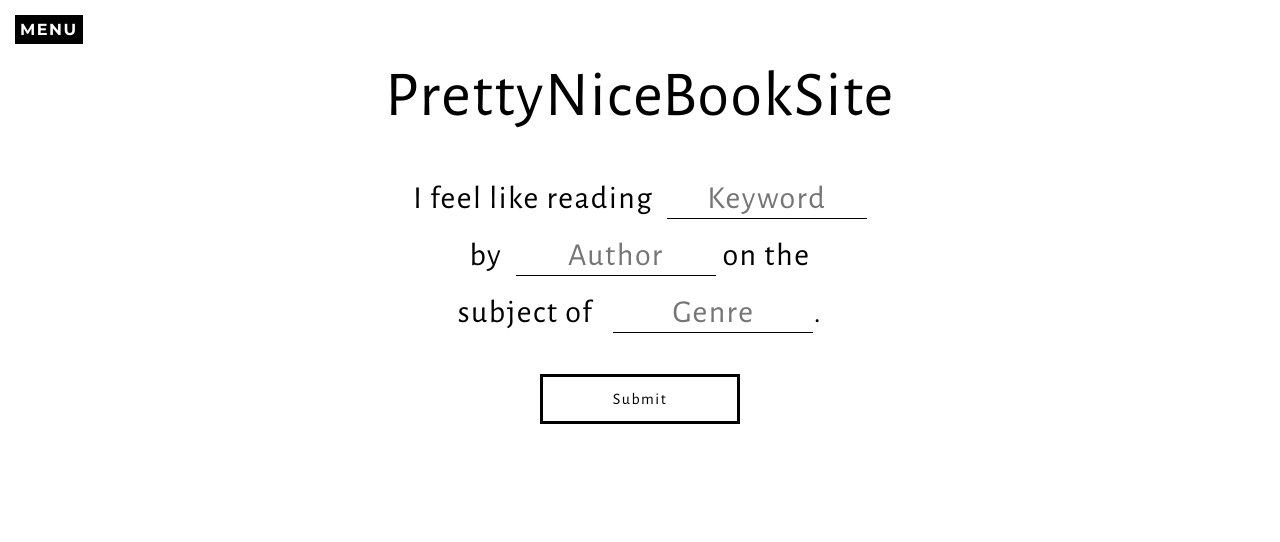
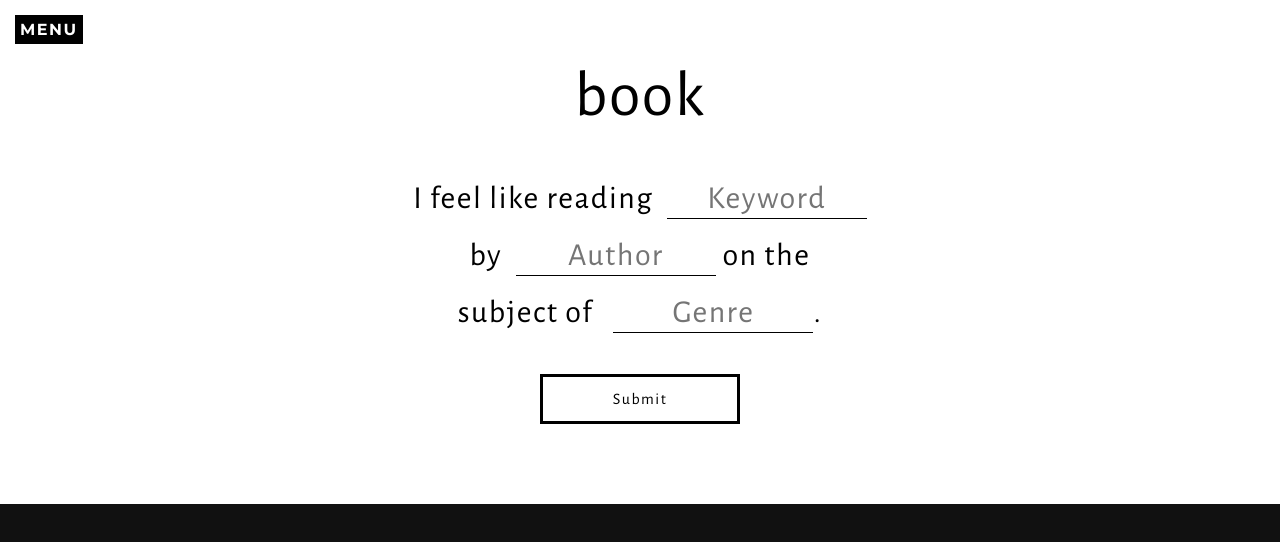
Before and after one commit to vienly/prettynicebooksite, a website: page index.html in a window 1280 px wide. Drawn offline with nearby package versions, Linux system fonts and the light colour scheme.

Commit message:
fixed some resizing issues

```diff
--- a/index.html
+++ b/index.html
@@ -77,7 +77,7 @@
       <main>
         <div class="form">
           <form action="#" id="form-input">
-            <h1>PrettyNiceBookSite</h1>
+            <h1>book</h1>
             <p>I feel like reading &nbsp;<input type="text" placeholder="Keyword" id="keyword"></P><p>
             by &nbsp;<input type="text" placeholder="Author" id="author"> on the </p><p>subject of &nbsp;
             <input type="text" placeholder="Genre" id="genre">.</p>
--- a/stylesheets/sass/components/_buttons.scss
+++ b/stylesheets/sass/components/_buttons.scss
@@ -18,6 +18,7 @@
 
   &.navActive {
     left: 215px;
+    color: #c74438;
   }
 
   transition: left 0.5s;
@@ -31,4 +32,5 @@
   padding:0px;
   font-size: 1rem;
   margin-top: 25px;
+
 }
--- a/stylesheets/sass/layout/_body.scss
+++ b/stylesheets/sass/layout/_body.scss
@@ -1,13 +1,13 @@
 .site-wrap {
   /* Critical position and size styles */
-  display: inline-block;
+  display: block;
 
-  min-height: 100vh;
-  min-width: 100vw;
+  min-height: 100%;
+  min-width: 100%;
   background-color: white; /* Needs a background or else the nav will show through */
   position: relative;
   top: 0;
-  bottom: 100%;
+  // bottom: 100%;
   left: 0;
   z-index: 1;
 
--- a/stylesheets/sass/layout/_nav.scss
+++ b/stylesheets/sass/layout/_nav.scss
@@ -39,7 +39,7 @@
 
     &:hover {
       color: #c74438;
-      background: linear-gradient(135deg, rgba(0,0,0,0) 0%,rgba(75,20,20,0.65) 100%);
+      // background: linear-gradient(135deg, rgba(0,0,0,0) 0%,rgba(75,20,20,0.65) 100%);
     }
   }
 }
```
Also changed, not shown: stylesheets/style.css, 1 other file.
